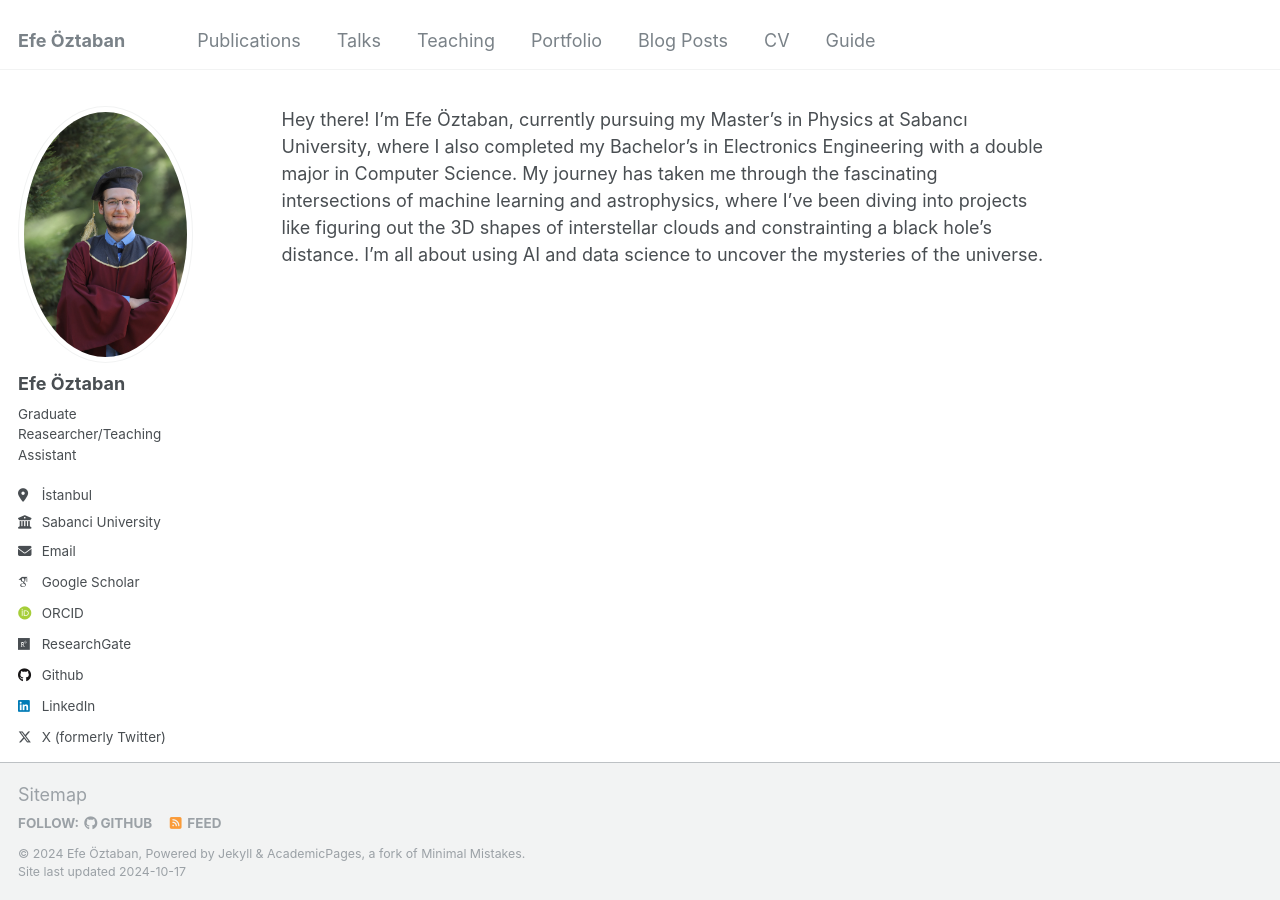
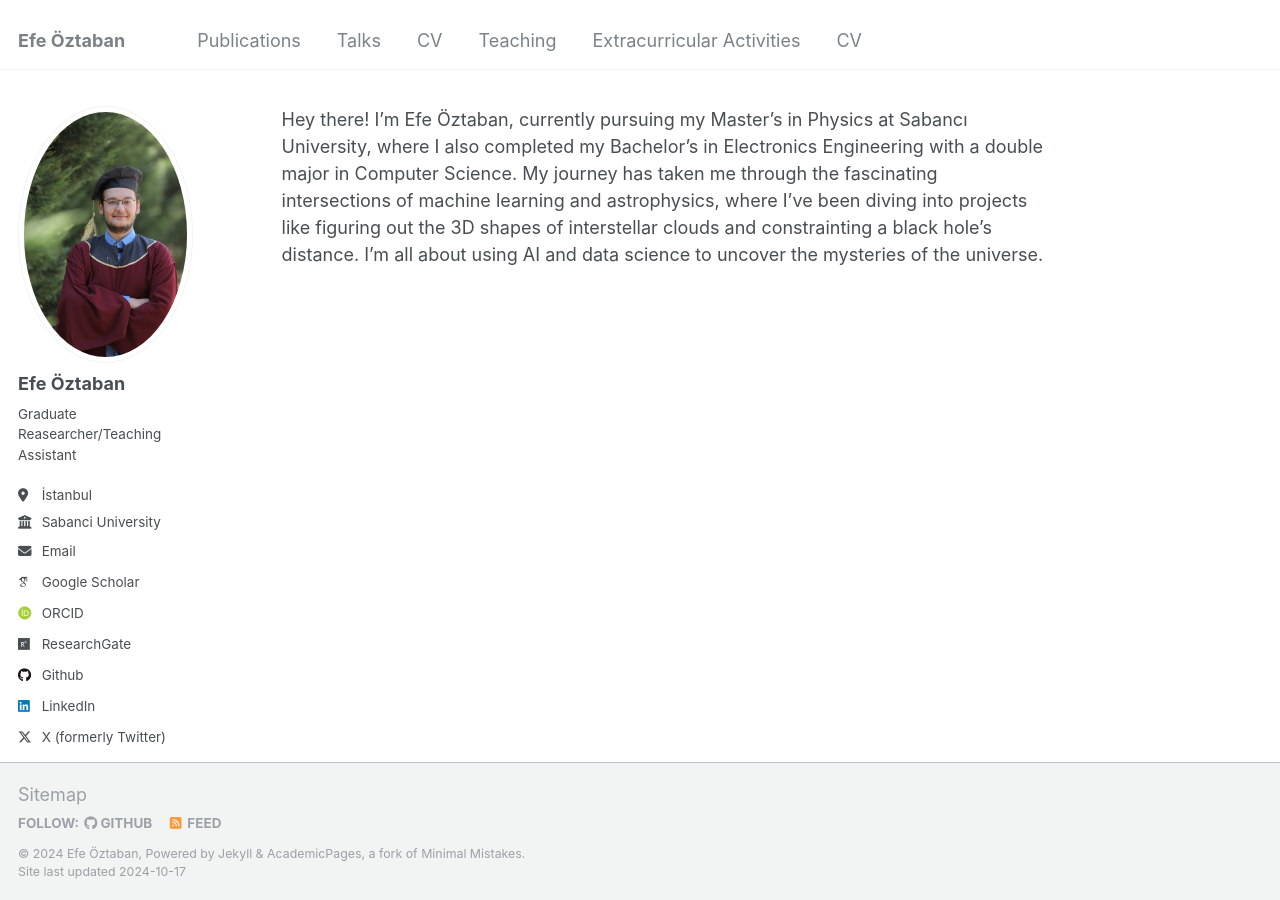
Before and after one commit to efeoztaban/efeoztaban.github.io, a Jekyll site: the page built from _pages/about.md, in a window 1280 px wide. Built offline with Jekyll 4.4.1, drawn with Linux system fonts in a browser that asks for light colours; some web fonts are replaced.

Commit message:
Update navigation.yml

```diff
--- a/_data/navigation.yml
+++ b/_data/navigation.yml
@@ -11,17 +11,14 @@ main:
   - title: "Talks"
     url: /talks/
 
+  - title: "CV"
+    url: /cv/
+
   - title: "Teaching"
     url: /teaching/
 
-  - title: "Portfolio"
+  - title: "Extracurricular Activities"
     url: /portfolio/
-
-  - title: "Blog Posts"
-    url: /year-archive/
 
   - title: "CV"
     url: /cv/
-
-  - title: "Guide"
-    url: /markdown/
```
